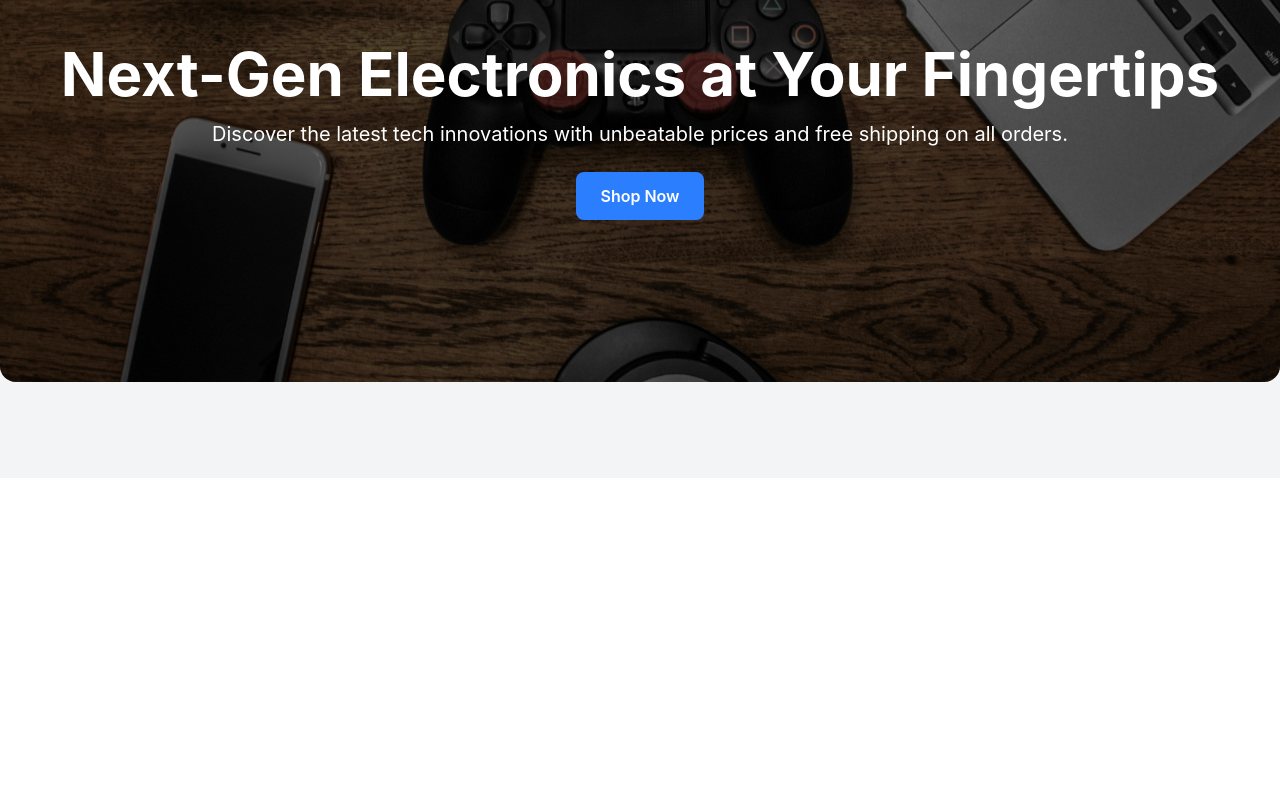
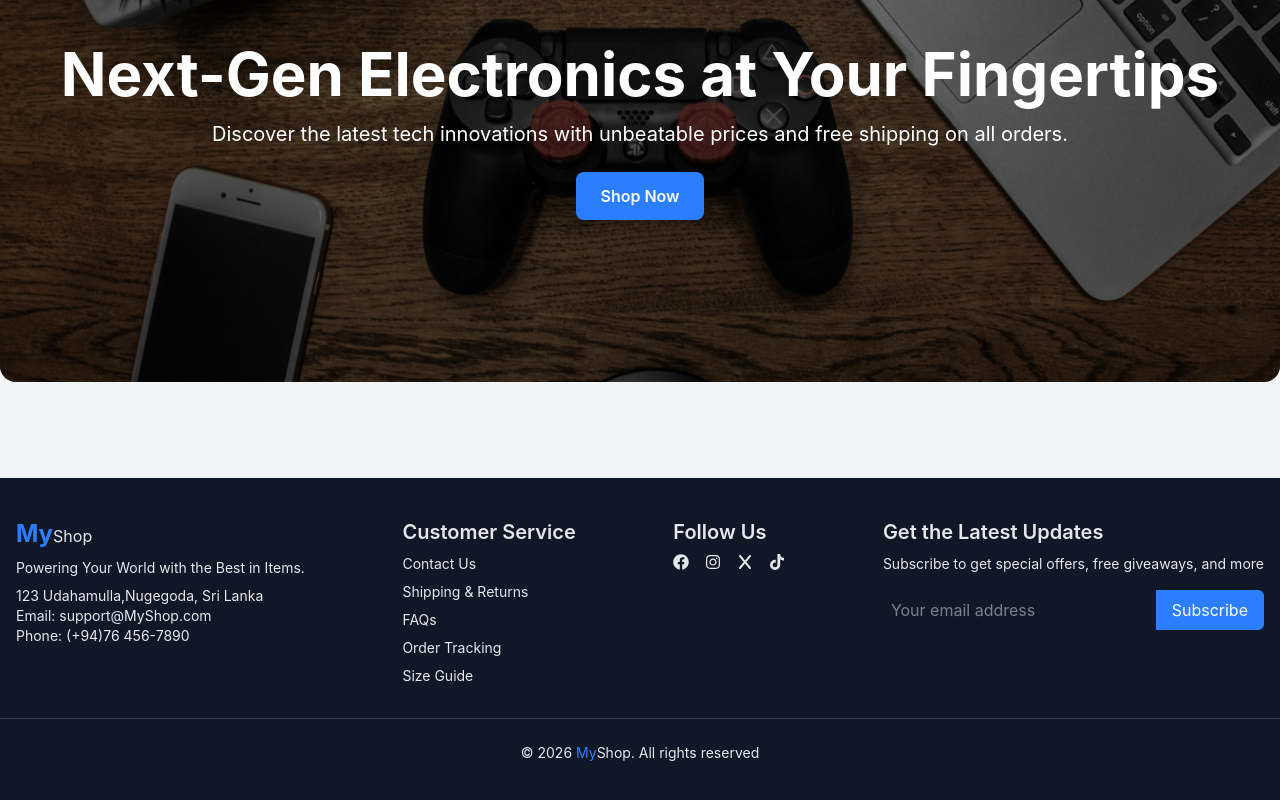
Before and after one commit to MayanthaS/Ecommerce_web_app, a React (Vite) app: page / in a window 1280 px wide. Shown: the part 318-1118 px from the top of the page. Before the commit the page ends 800 px from the top, so only its background shows below. Built offline with nearby package versions, Linux system fonts and the light colour scheme; no server answers.

Commit message:
feat: add Footer and Features components to enhance layout and user experience

```diff
--- a/src/App.jsx
+++ b/src/App.jsx
@@ -6,6 +6,7 @@ import Products from "./pages/Product";
 import About from "./pages/About";
 import Contact from "./pages/Contact";
 import Cart from "./pages/Cart";
+import Footer from "./Components/Footer";
 
 const App = () => {
   const getLocation = () => {
@@ -48,6 +49,7 @@ const App = () => {
         <Route path="/contact" element={<Contact />} />
         <Route path="/cart" element={<Cart />} />
       </Routes>
+      <Footer />
     </BrowserRouter>
   );
 };
--- /dev/null
+++ b/src/Components/Features.jsx
@@ -0,0 +1,7 @@
+import React from "react";
+
+const Features = () => {
+  return <div></div>;
+};
+
+export default Features;
--- /dev/null
+++ b/src/Components/Footer.jsx
@@ -0,0 +1,84 @@
+import React from "react";
+import { Link } from "react-router-dom";
+import {
+  FaFacebook,
+  FaInstagram,
+  FaPinterest,
+  FaTiktok,
+  FaTwitterSquare,
+} from "react-icons/fa";
+import { FaX } from "react-icons/fa6";
+
+const Footer = () => {
+  return (
+    <footer className="bg-gray-900 text-gray-200 py-10">
+      <div className="max-w-7xl mx-auto px-4 md:flex md:justify-between">
+        {/*  info */}
+        <div className="mb-6 md:mb-0">
+          <Link to="/">
+            {/* <img src={Logo} alt="" className='w-32'/> */}
+            <h1>
+              <span className="text-blue-500 text-2xl font-bold">My</span>Shop
+            </h1>
+          </Link>
+          <p className="mt-2 text-sm">
+            Powering Your World with the Best in Items.
+          </p>
+          <p className="mt-2 text-sm">123 Udahamulla,Nugegoda, Sri Lanka</p>
+          <p className="text-sm">Email: support@MyShop.com</p>
+          <p className="text-sm">Phone: (+94)76 456-7890</p>
+        </div>
+        {/* customer service link */}
+        <div className="mb-6 md:mb-0">
+          <h3 className="text-xl font-semibold">Customer Service</h3>
+          <ul className="mt-2 text-sm space-y-2">
+            <li>Contact Us</li>
+            <li>Shipping & Returns</li>
+            <li>FAQs</li>
+            <li>Order Tracking</li>
+            <li>Size Guide</li>
+          </ul>
+        </div>
+        {/* social media links */}
+        <div className="mb-6 md:mb-0">
+          <h3 className="text-xl font-semibold">Follow Us</h3>
+          <div className="flex space-x-4 mt-2">
+            <FaFacebook />
+            <FaInstagram />
+            <FaX />
+            <FaTiktok />
+          </div>
+        </div>
+        {/* newsletter subscription */}
+        <div>
+          <h3 className="text-xl font-semibold">Get the Latest Updates</h3>
+          <p className="mt-2 text-sm">
+            Subscribe to get special offers, free giveaways, and more
+          </p>
+          <form action="" className="mt-4 flex">
+            <input
+              type="email"
+              placeholder="Your email address"
+              className="w-full p-2 rounded-l-md  text-gray-200 focus:outline-none focus:ring-2 focus:ring-gray-500"
+            />
+            <button
+              type="submit"
+              className="bg-blue-500 text-white px-4 rounded-r-md hover:bg-blue-600"
+            >
+              Subscribe
+            </button>
+          </form>
+        </div>
+      </div>
+      {/* bottom section */}
+      <div className="mt-8 border-t border-gray-700 pt-6 text-center text-sm">
+        <p>
+          &copy; {new Date().getFullYear()}{" "}
+          <span className="text-blue-500">My</span>Shop. All rights reserved
+        </p>
+      </div>
+    </footer>
+  );
+};
+
+export default Footer;
--- a/src/pages/Home.jsx
+++ b/src/pages/Home.jsx
@@ -1,12 +1,14 @@
 import React from "react";
 import Carousel from "../Components/Carousel";
 import MidBanner from "../Components/MidBanner";
+import Features from "../Components/Features";
 
 const Home = () => {
   return (
     <div>
       <Carousel />
       <MidBanner />
+      <Features />
     </div>
   );
 };
```
